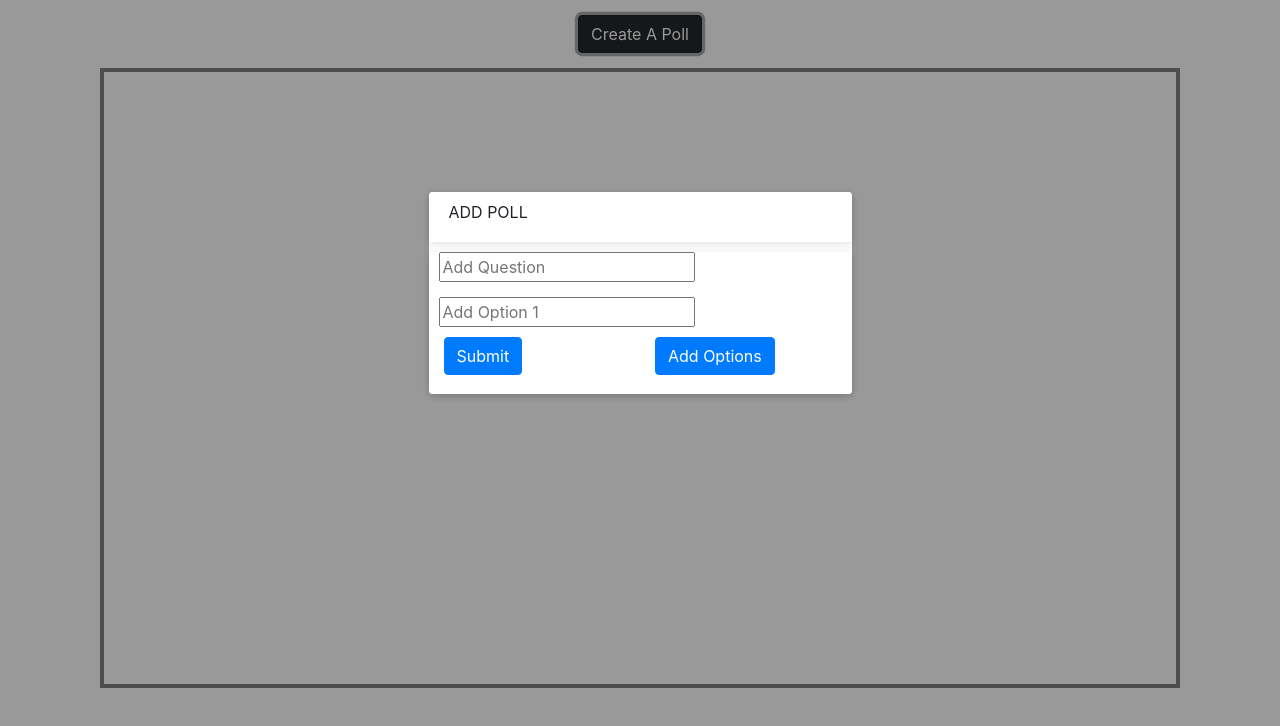
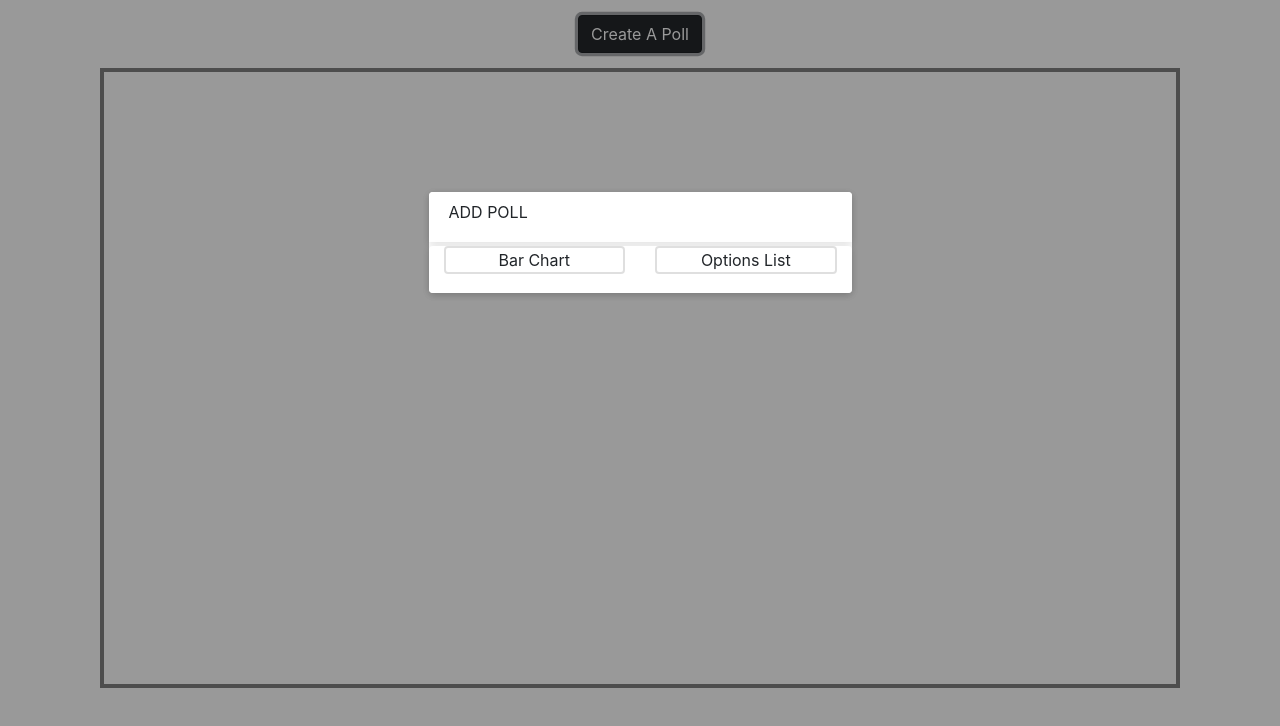
Before and after one commit to sagarpandey37/react-draftjs-poll-plugin, a React app: page / in a window 1280 px wide. Both pictures are taken after a click on the button "Create A Poll". Shown: the top 726 px of the page. Built offline with nearby package versions, Linux system fonts and the light colour scheme.

Commit message:
poll type option is create

```diff
--- a/src/Components/pollModalPopup/index.jsx
+++ b/src/Components/pollModalPopup/index.jsx
@@ -2,6 +2,7 @@
 /* eslint-disable no-tabs */
 import React, { useState } from 'react'
 import ModalContainer from '../modalContainer'
+import PollType from '../pollType'
 import './index.scss'
 import _ from 'lodash'
 
@@ -9,6 +10,7 @@ const PollModalPopups = ({ visible, toggleVisible, handleSubmit }) => {
 	const [data, setData] = useState({
 		question: '',
 		options: [{ value: '' }],
+		pollTheme: ''
 	});
 
   const onQuestionChange = (e) => {
@@ -30,6 +32,11 @@ const PollModalPopups = ({ visible, toggleVisible, handleSubmit }) => {
 	  setData({ ...data })
   }
 
+  const selectPollType = (type) => {
+	  data.pollTheme = type
+	  setData({ ...data })
+  }
+
     return (
       <div className="popup-container">
         <ModalContainer visible={visible} closeModal={(e) => toggleVisible(e)}>
@@ -37,6 +44,12 @@ const PollModalPopups = ({ visible, toggleVisible, handleSubmit }) => {
 			  <span className="text-uppercase primary-text fs-15">Add Poll</span>
           </div>
           <div className="plain-container no-full">
+			{
+				data.pollTheme === '' ? (<PollType onPollSelect={selectPollType} />) : (<></>)
+			}
+
+			{ data.pollTheme && (
+				<>
 				<div className="overlay-container">
 					<div className="row">
 						<div className="col">
@@ -67,6 +80,8 @@ const PollModalPopups = ({ visible, toggleVisible, handleSubmit }) => {
 					</div>
 					</div>
 				</div>
+				</>
+			)}
           </div>
         </ModalContainer>
       </div>
--- /dev/null
+++ b/src/Components/pollType/index.jsx
@@ -0,0 +1,23 @@
+import React from 'react'
+import './index.scss'
+
+const PollType = ({ onPollSelect }) => {
+    return (
+        <div className="container">
+            <div className="row">
+                <div className="col-md-6">
+                    <div className="card-new" onClick={() => onPollSelect('Bar Chart')}>
+                        Bar Chart
+                    </div>
+                </div>
+                <div className="col-md-6">
+                    <div className="card-new" onClick={ () => onPollSelect('Option List')}>
+                        Options List
+                    </div>
+                </div>
+            </div>
+        </div>
+    )
+}
+
+export default PollType
--- /dev/null
+++ b/src/Components/pollType/index.scss
@@ -0,0 +1,14 @@
+.text-align-center{
+    text-align: center !important;
+}
+
+.card-new{
+    position: relative;
+    display: -ms-flexbox;
+    display: flex;
+    justify-content: center;
+    background-clip: border-box;
+    border: 2px solid rgba(0,0,0,.125);
+    border-radius: .25rem;
+    cursor: pointer;
+}
```
Also changed, not shown: package.json (+8 -2 lines), .eslintrc.js, 2 other files (tests, documents, lock files or other folders). Lines whose indentation alone changed are shown as unchanged.
